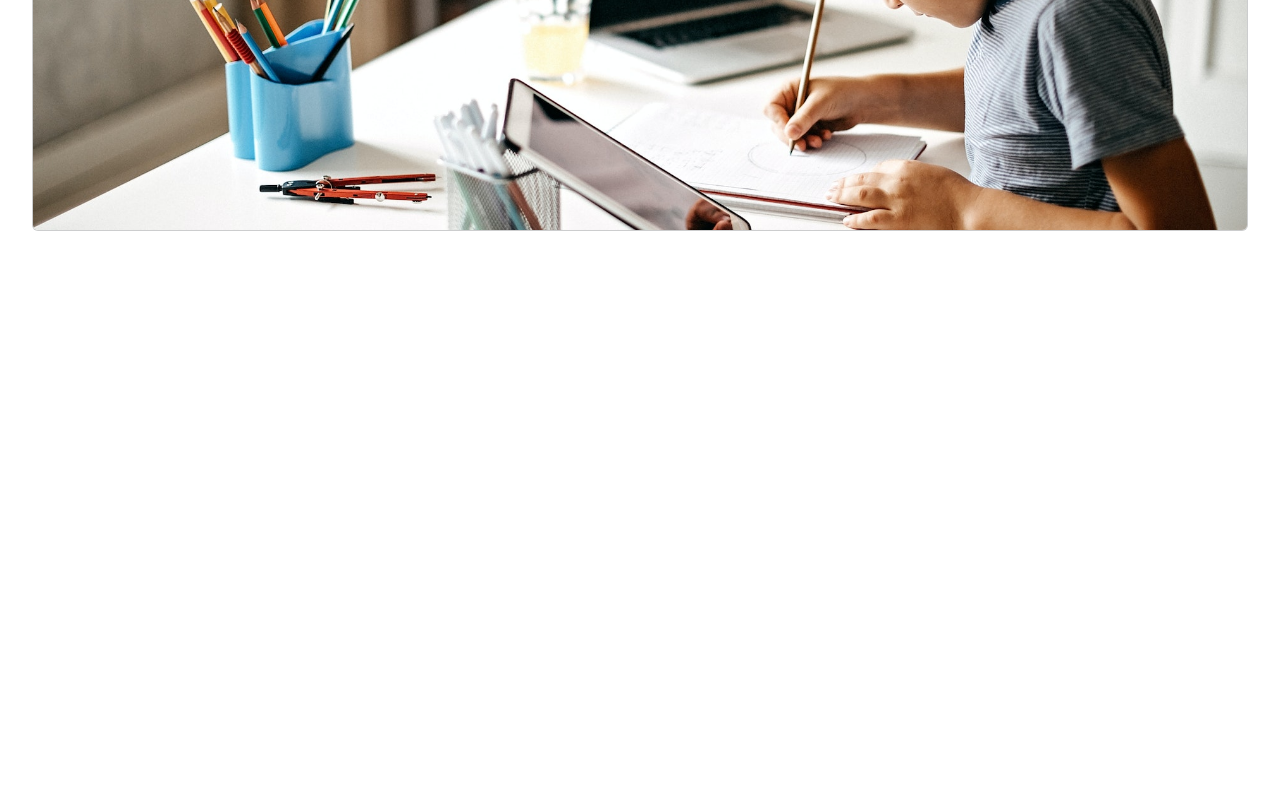
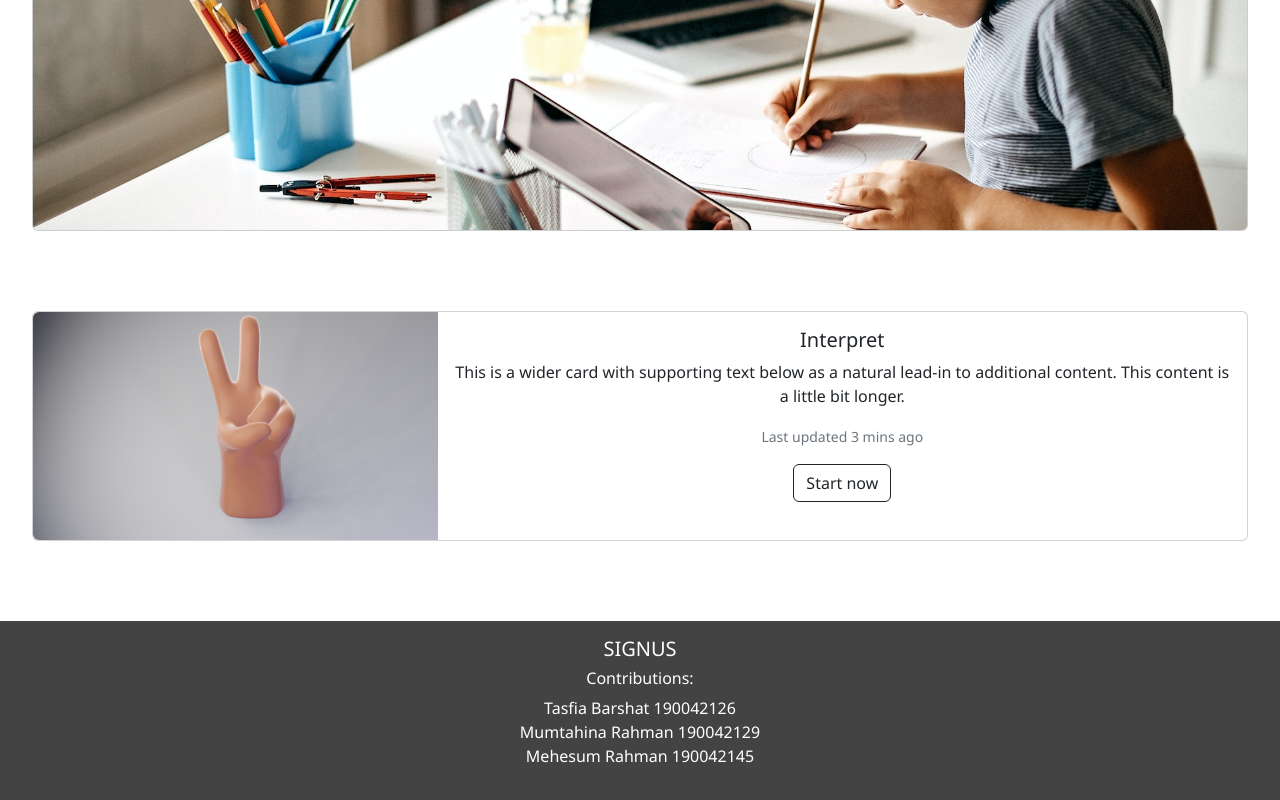
Before and after one commit to MumtahinaRahman/DesignProject1, a React (Create React App) app: page / in a window 1280 px wide. Shown: the part 1468-2268 px from the top of the page. Before the commit the page ends 1699 px from the top, so only its background shows below. Built offline with nearby package versions, Linux system fonts and the light colour scheme.

Commit message:
route not complete

```diff
--- a/package.json
+++ b/package.json
@@ -8,10 +8,12 @@
     "@testing-library/user-event": "^13.5.0",
     "bootstrap": "^5.2.0",
     "react": "^18.2.0",
+    "react-anchor-link-smooth-scroll": "^1.0.12",
     "react-bootstrap": "^2.5.0",
     "react-dom": "^18.2.0",
     "react-icons": "^4.4.0",
-    "react-router-dom": "^6.3.0",
+    "react-router-dom": "^6.4.0",
+    "react-router-hash-link": "^2.4.3",
     "react-scripts": "5.0.1",
     "react-scroll": "^1.8.7",
     "styled-components": "^5.3.5",
--- a/src/App.css
+++ b/src/App.css
@@ -16,7 +16,7 @@ video {
   width: 100%;
   height: 40rem;
   object-fit: cover;
-  filter: blur(2px);
+  /* filter: blur(2px); */
 }
 
 .content {
--- a/src/App.js
+++ b/src/App.js
@@ -1,16 +1,25 @@
 import './App.css';
-import { BrowserRouter as Router } from 'react-router-dom';
+import { BrowserRouter as Router, Routes, Route } from 'react-router-dom';
 import HomePage from './components/HomePage';
 import About from './components/About';
 import Learn from './components/Learn/Learn';
+import Interpret from './components/Interpret/Interpret';
+import Footer from './components/Footer/Footer';
 
 function App() {
   return (
     <div className="App">
       <Router>
-        <HomePage />
-        <About />
-        <Learn />
+        {/* <Routes> */}
+          {/* <Route path="/" element={<HomePage />}/> */}
+          <HomePage />
+          <About />
+          {/* <Route path="/learn" element={<Learn />}/> */}
+          <Learn />
+          <Interpret />
+        {/* </Routes> */}
+
+        <Footer />
       </Router>
     </div>
   );
--- a/src/components/About.jsx
+++ b/src/components/About.jsx
@@ -8,7 +8,7 @@ import test1 from '../images/test1.jpeg'
 
 const About = () => {
   return (
-    <div className='about'>
+    <div className='about' id='about'>
         <h2>What we do</h2>
         <p>Signus is a web platform to learn <br/> Bangladeshi sign language and test you knowledge</p>
 
--- /dev/null
+++ b/src/components/Footer/Footer.css
@@ -0,0 +1,10 @@
+.footer{
+    color: white;
+    margin-top: 5rem;
+    padding: 1rem;
+    background-color: #434343;
+    /* position: fixed; */
+    bottom: 0;
+    left: 0;
+    width: 100%;
+  }
--- /dev/null
+++ b/src/components/Footer/Footer.jsx
@@ -0,0 +1,18 @@
+import React from 'react'
+import './Footer.css';
+
+const Footer = () => {
+  return (
+    <div className='footer'>
+        <h5>SIGNUS</h5>
+        <h6>Contributions: </h6>
+        <p>
+            Tasfia Barshat 190042126 <br/>
+            Mumtahina Rahman 190042129 <br/>
+            Mehesum Rahman 190042145 <br/>
+        </p>
+    </div>
+  )
+}
+
+export default Footer
--- a/src/components/HomePage.jsx
+++ b/src/components/HomePage.jsx
@@ -7,7 +7,7 @@ const HomePage = () => {
   return (
     <div>
         <NavBar />
-        <div className="homepage">
+        <div className="homepage" id='homepage'>
             {/* <div className="overlay"></div> */}
             <video src={videoBG} autoPlay loop muted/>
             <div className='content'>
--- /dev/null
+++ b/src/components/Interpret/Interpret.css
@@ -0,0 +1,17 @@
+.interpret{
+    margin-top: 5rem;
+    display: block;
+    width: 100%;
+}
+
+.card-interpret{
+    width: auto;
+    top: 50%;
+    left: 0%;
+}
+/*
+.card{
+
+    width: fit-content;
+    object-fit: cover;
+} */
--- /dev/null
+++ b/src/components/Interpret/Interpret.jsx
@@ -0,0 +1,28 @@
+import React from 'react'
+import 'bootstrap/dist/css/bootstrap.min.css';
+import './Interpret.css';
+import interpret1 from '../../images/interpret1.jpg'
+
+const Learn = () => {
+  return (
+    <div className='interpret justify-content-center'>
+      <div className="card card-interpret mb-3">
+      <div class="row g-0">
+      <div className="col-md-4">
+        <img src={interpret1} class="img-fluid rounded-start" alt="..." />
+      </div>
+      <div className="col-md-8">
+        <div className="card-body">
+          <h5 className="card-title">Interpret</h5>
+          <p className="card-text">This is a wider card with supporting text below as a natural lead-in to additional content. This content is a little bit longer.</p>
+          <p className="card-text"><small className="text-muted">Last updated 3 mins ago</small></p>
+          <button type="button" className="btn btn-outline-dark">Start now</button>
+        </div>
+      </div>
+      </div>
+    </div>
+    </div>
+  )
+}
+
+export default Learn
--- a/src/components/Learn/Learn.css
+++ b/src/components/Learn/Learn.css
@@ -1,6 +1,6 @@
 .learn{
     margin-top: 5rem;
-     display: block;
+    display: block;
   }
 
 
--- a/src/components/NavBar.jsx
+++ b/src/components/NavBar.jsx
@@ -1,5 +1,6 @@
 import React from 'react'
 import 'bootstrap/dist/css/bootstrap.min.css';
+import { BrowserRouter } from 'react-router-dom';
 
 const NavBar = () => {
   return (
@@ -11,13 +12,13 @@ const NavBar = () => {
         </button>
         <div class="collapse navbar-collapse" id="navbarCollapse">
             <div class="navbar-nav">
-                <a href="#" class="nav-item nav-link">Home</a>
-                <a href="#" class="nav-item nav-link">About</a>
-                <a href="#" class="nav-item nav-link">Learn</a>
-                <a href="#" class="nav-item nav-link">Interpret</a>
+                <a href="./HomePage/#home" class="nav-item nav-link">Home</a>
+                <a href="./About/#about" class="nav-item nav-link">About</a>
+                <a href="#learn" class="nav-item nav-link">Learn</a>
+                <a href="#interpret" class="nav-item nav-link">Interpret</a>
             </div>
             <div class="navbar-nav ms-auto">
-                <a href="#" class="nav-item nav-link">Login</a>
+                <a href="#login" class="nav-item nav-link">Login</a>
             </div>
         </div>
     </div>
```
Also changed, not shown: src/images/interpret1.jpg (added), 1 other file (tests, documents, lock files or other folders).
